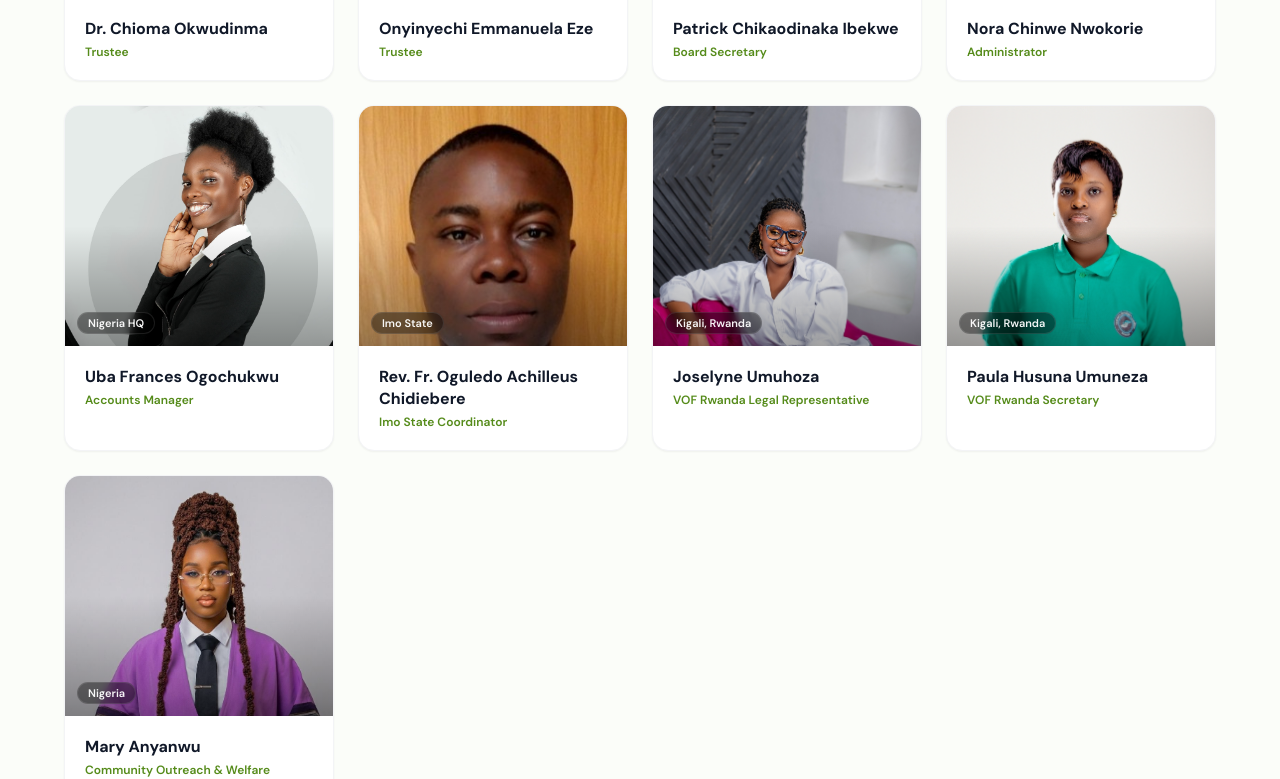
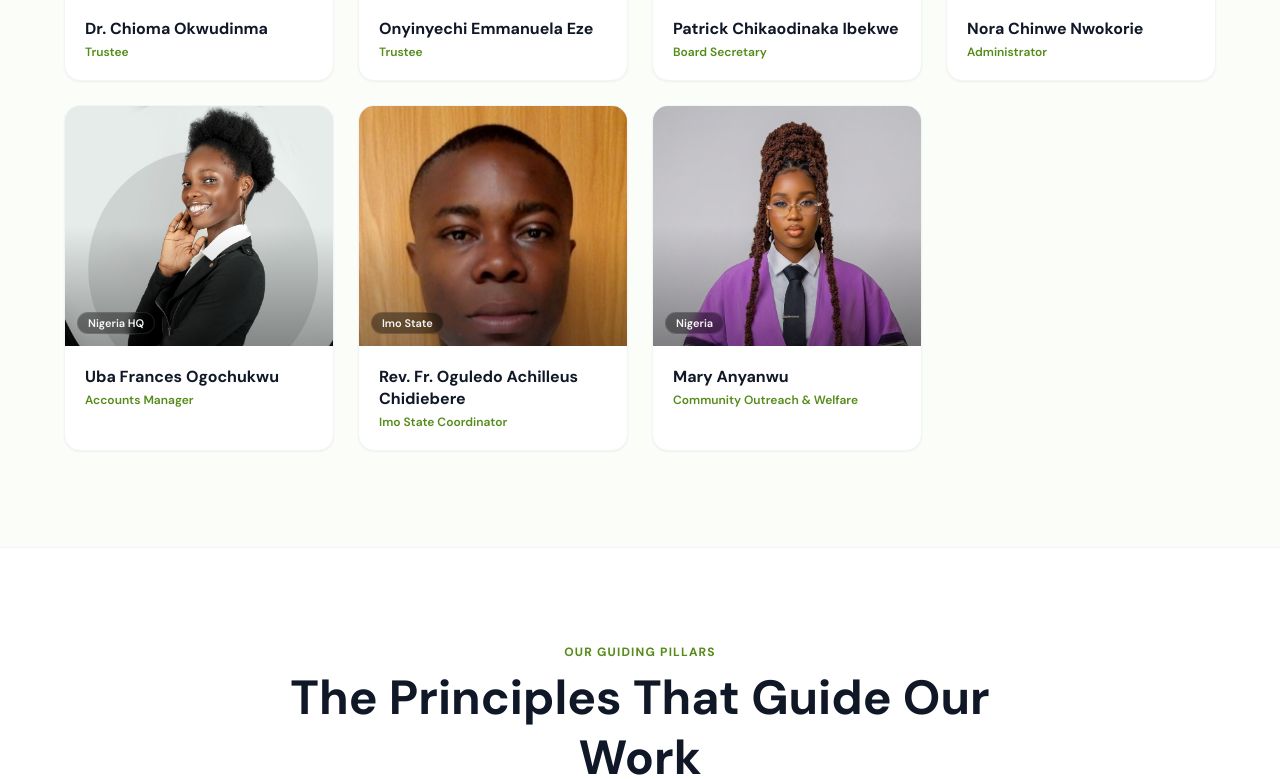
Before and after one commit to ifeanyireed/vof, a Next.js app in the folder web-app/: page /about in a window 1280 px wide. Shown: the part 4609-5388 px from the top of the page. Built offline with nearby package versions, Linux system fonts and the light colour scheme; a web font is replaced by a local one.

Commit message:
feat: remove Joselyne Umuhoza and Paula Husuna Umuneza from leadership team

```diff
--- a/web-app/src/app/about/page.tsx
+++ b/web-app/src/app/about/page.tsx
@@ -35,8 +35,6 @@ const leadershipTeam = [
   { name: "Nora Chinwe Nwokorie", role: "Administrator", location: "Nigeria HQ", image: "/team/nora-nwokorie.jpg" },
   { name: "Uba Frances Ogochukwu", role: "Accounts Manager", location: "Nigeria HQ", image: "/team/uba-ogochukwu.jpg" },
   { name: "Rev. Fr. Oguledo Achilleus Chidiebere", role: "Imo State Coordinator", location: "Imo State", image: "/team/achilleus-oguledo.jpg" },
-  { name: "Joselyne Umuhoza", role: "VOF Rwanda Legal Representative", location: "Kigali, Rwanda", image: "/team/joselyne-umuhoza.jpg" },
-  { name: "Paula Husuna Umuneza", role: "VOF Rwanda Secretary", location: "Kigali, Rwanda", image: "/team/paula-umuneza.jpg" },
   { name: "Mary Anyanwu", role: "Community Outreach & Welfare", location: "Nigeria", image: "/team/mary-anyanwu.jpg" }
 ];
 
```
